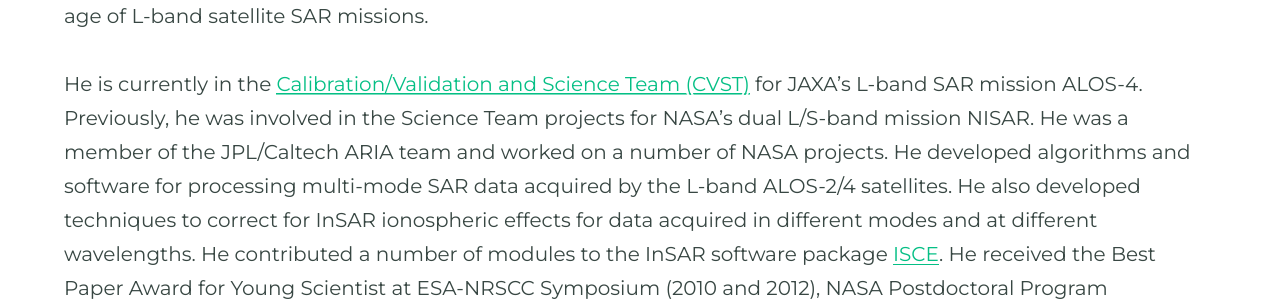
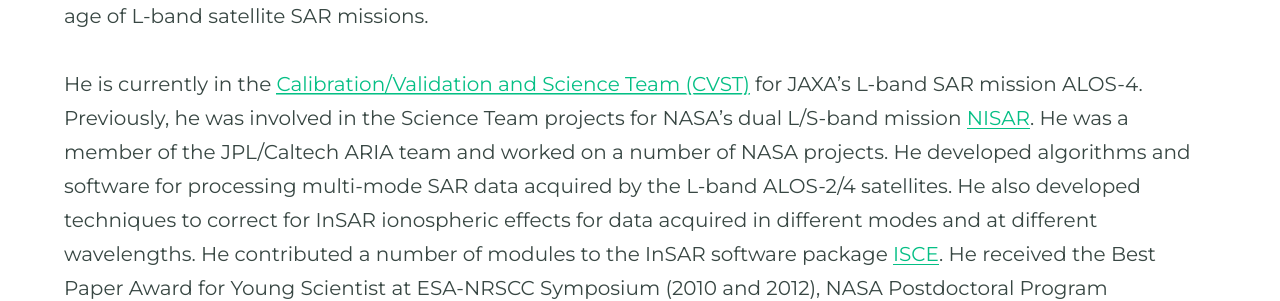
Before and after one commit to CunrenLiang/cunrenliang.github.io, a Jekyll site: the page built from people.md, in a window 1280 px wide and 900 px high, scrolled down 366 px. Shown: the part 188-489 px from the top of the window. Built offline with Jekyll 4.4.1, drawn with Linux system fonts in a browser that asks for light colours; some web fonts are replaced; part of the change alters nothing that is shown; some of the changed text lies outside the part shown.

Commit message:
Add files via upload

```diff
--- a/people.md
+++ b/people.md
@@ -9,7 +9,7 @@ title: People
 
 Cunren Liang's research interests primarily include Synthetic Aperture Radar (SAR) techniques, microwave scattering mechanisms, and their remote sensing applications. He currently works on the theory and technical development of Synthetic Aperture Radar Interferometry (InSAR), as well as its geodetic and geophysical applications, with a particular focus on L-band as we enter the golden age of L-band satellite SAR missions.
 
-He is currently in the [Calibration/Validation and Science Team (CVST)](https://www.eorc.jaxa.jp/ALOS/en/alos-4/a4_calval_e.htm) for JAXA's L-band SAR mission ALOS-4. Previously, he was involved in the Science Team projects for NASA's dual L/S-band mission NISAR. He was a member of the JPL/Caltech ARIA team and worked on a number of NASA projects. He developed algorithms and software for processing multi-mode SAR data acquired by the L-band ALOS-2/4 satellites. He also developed techniques to correct for InSAR ionospheric effects for data acquired in different modes and at different wavelengths. He contributed a number of modules to the InSAR software package [ISCE](https://github.com/isce-framework/isce2). He received the Best Paper Award for Young Scientist at ESA-NRSCC Symposium (2010 and 2012), NASA Postdoctoral Program Fellowship (2014), NASA Group Achievement Award (2016) and JPL Outstanding Postdoctoral Research Award (2017).
+He is currently in the [Calibration/Validation and Science Team (CVST)](https://www.eorc.jaxa.jp/ALOS/en/alos-4/a4_calval_e.htm) for JAXA's L-band SAR mission ALOS-4. Previously, he was involved in the Science Team projects for NASA's dual L/S-band mission [NISAR](https://science.nasa.gov/mission/nisar/). He was a member of the JPL/Caltech ARIA team and worked on a number of NASA projects. He developed algorithms and software for processing multi-mode SAR data acquired by the L-band ALOS-2/4 satellites. He also developed techniques to correct for InSAR ionospheric effects for data acquired in different modes and at different wavelengths. He contributed a number of modules to the InSAR software package [ISCE](https://github.com/isce-framework/isce2). He received the Best Paper Award for Young Scientist at ESA-NRSCC Symposium (2010 and 2012), NASA Postdoctoral Program Fellowship (2014), NASA Group Achievement Award (2016) and JPL Outstanding Postdoctoral Research Award (2017).
 
 
 ### Current Students
@@ -58,7 +58,7 @@ Master’s student, Southern University of Science and Technology, 2021-2024
 B.S., Wuhan University, 2021
 
 * <span style="color:Gray; font-weight: 800">Zhen Yu</span>
-Ph.D. Candidate, California Institute of Technology
+Ph.D. Student, California Institute of Technology
 B.S., University of California, San Diego, 2020
 
 
```
